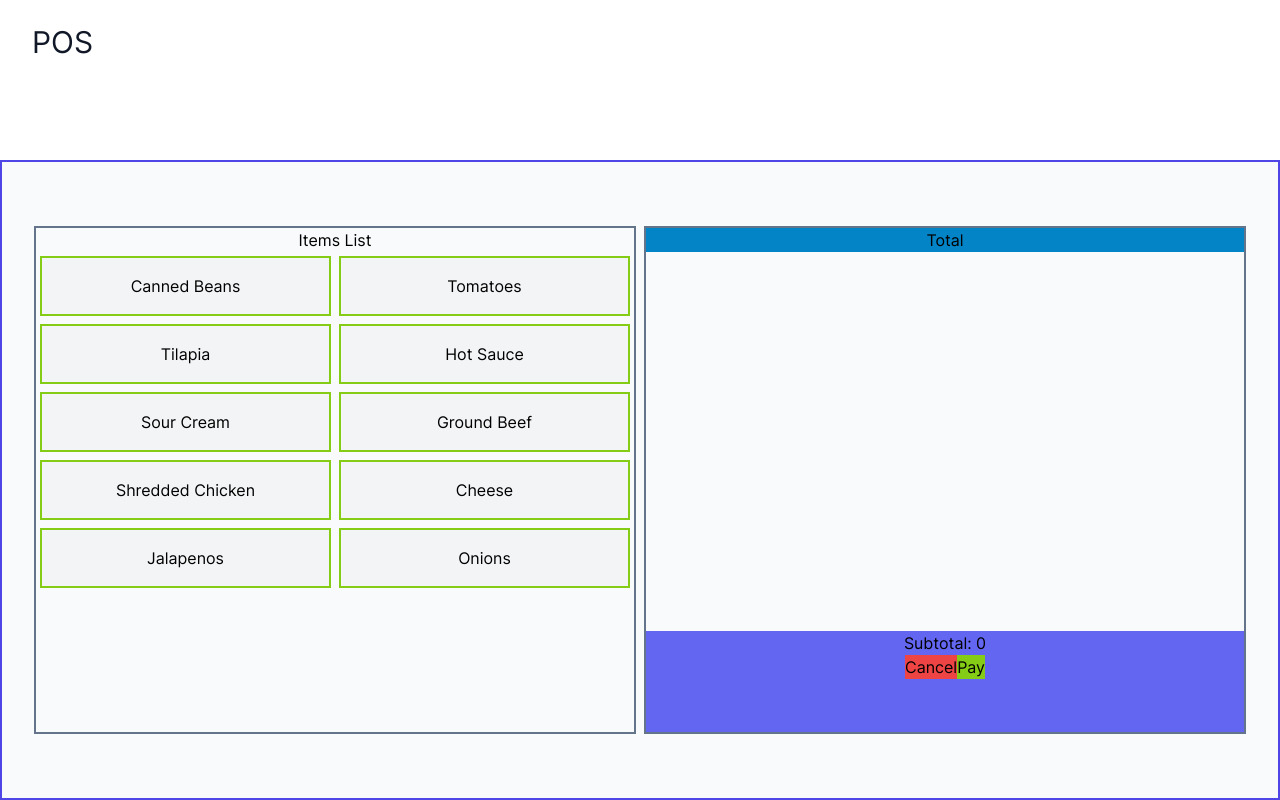
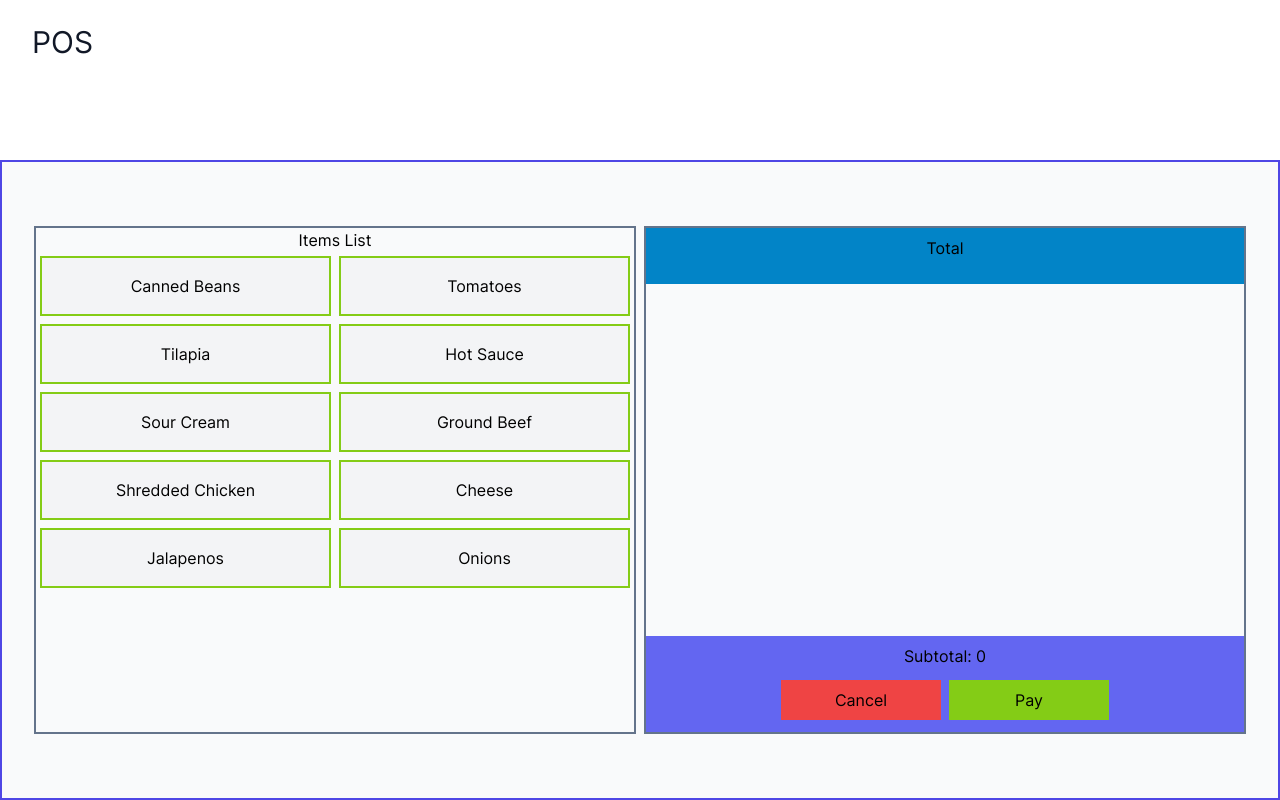
Before and after one commit to briand787b/ncx, a Vue app in the folder src/ui/pos/: page / in a window 1280 px wide. Built offline with nearby package versions, Linux system fonts and the light colour scheme.

Commit message:
styles checkout page

```diff
--- a/src/ui/pos/src/views/Home.vue
+++ b/src/ui/pos/src/views/Home.vue
@@ -11,19 +11,17 @@
             }}</div>
         </div>
       </div>
-      <div
-        class="w-full text-center border-2 border-solid border-slate-500 mt-5 md:mt-0 md:ml-1 md:h-full md:flex md:flex-col md:justify-between">
-        <div class="bg-sky-600 md:h-1/10 lg:1/5">
-          <h2>Total</h2>
-        </div>
-        <ul class="md:h-7/10 md:flex md:flex-col md:justify-start md:overflow-scroll">
+      <div class="w-full text-center border-2 border-solid border-slate-500
+          mt-5 md:mt-0 md:ml-1 md:h-full md:flex md:flex-col md:justify-between">
+        <h2 class="bg-sky-600 h-14 flex-none pt-2">Total</h2>
+        <ul class="flex flex-col grow justify-start overflow-scroll">
           <li v-for="item in cartItems">{{ item.displayName }} {{ item.msrpCents }}</li>
         </ul>
-        <div class="bg-indigo-500 mt-2 md:h-1/5">
+        <div class="bg-indigo-500 py-2 mt-2 h-36 md:h-24 flex-none">
           <h3>Subtotal: {{ subtotal }}</h3>
-          <div>
-            <button class="bg-red-500">Cancel</button>
-            <button class="bg-lime-500">Pay</button>
+          <div class="mt-2 flex flex-col items-center md:flex-row md:justify-center">
+            <button class="bg-red-500 p-2 m-1 w-40">Cancel</button>
+            <button class="bg-lime-500 p-2 m-1 w-40">Pay</button>
           </div>
         </div>
       </div>
```
